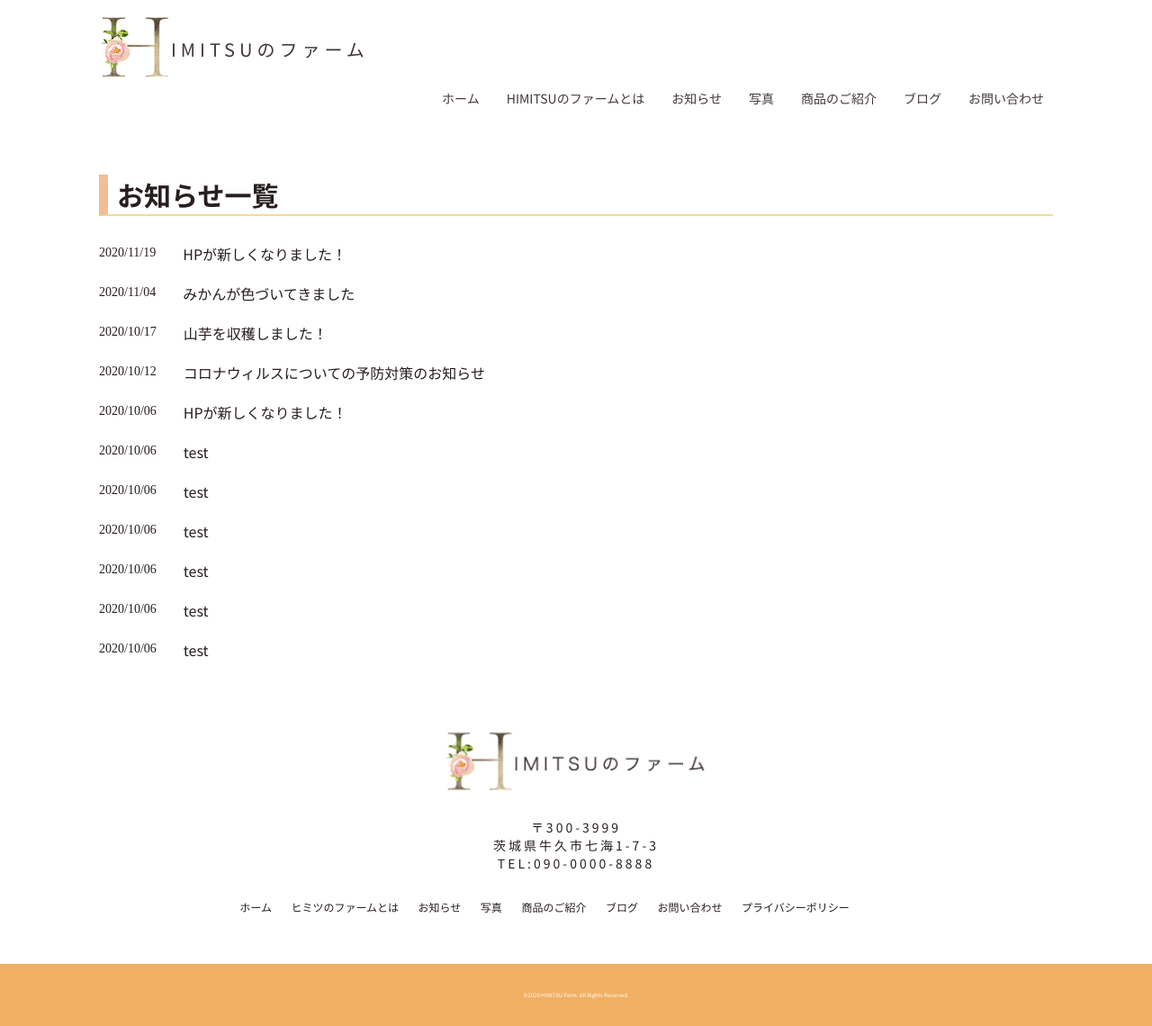
After one commit to kitami12/himitsu, a PHP site: page /notice.php in a window 1280 px wide. The commit adds this page. Shown: the whole page at 90% size. Run offline with PHP 8.4, Linux system fonts and the light colour scheme; some libraries are stand-ins or nearby versions.

Commit message:
お知らせ、写真ページを作成

```diff
--- a/footer.php
+++ b/footer.php
@@ -12,9 +12,9 @@
    <div class="footer-nav">
    <ul>
             <li><a href="index.php">ホーム</a></li>
-            <li><a href="index.php">ヒミツのファームとは</a></li>
-            <li><a href="index.php">お知らせ</a></li>
-            <li><a href="index.php">作っているもの</a></li>
+            <li><a href="himitsu.php">ヒミツのファームとは</a></li>
+            <li><a href="notice.php">お知らせ</a></li>
+            <li><a href="photo.php">写真</a></li>
             <li><a href="index.php">商品のご紹介</a></li>
             <li><a href="index.php">ブログ</a></li>
             <li><a href="index.php">お問い合わせ</a></li>
--- a/header.php
+++ b/header.php
@@ -19,8 +19,8 @@
             <ul>
                 <li><a href="index.php">ホーム</a></li>
                 <li><a href="himitsu.php">HIMITSUのファームとは</a></li>
-                <li><a href="index.php">お知らせ</a></li>
-                <li><a href="index.php">作っているもの</a></li>
+                <li><a href="notice.php">お知らせ</a></li>
+                <li><a href="photo.php">写真</a></li>
                 <li><a href="index.php">商品のご紹介</a></li>
                 <li><a href="index.php">ブログ</a></li>
                 <li><a href="index.php">お問い合わせ</a></li>
--- a/index.php
+++ b/index.php
@@ -58,7 +58,7 @@
 
     <div class="contents">
         <div class="content">
-            <a href="">
+            <a href="fruit.php">
                 <p>果 物</p>
                 <img src="img/content1.JPG" alt="みかんの画像">
             </a>
--- /dev/null
+++ b/notice.php
@@ -0,0 +1,40 @@
+<?php
+    require('header.php');
+?>
+
+<div class="news">
+<div id="news-top">
+    <h1>お知らせ一覧</h1>
+    <div class="main-news">
+        <dl>
+            <dt>2020/11/19</dt>
+            <dd><a href="">HPが新しくなりました！</a></dd>
+            <dt>2020/11/04</dt>
+            <dd><a href="">みかんが色づいてきました</a></dd>
+            <dt>2020/10/17</dt>
+            <dd><a href="">山芋を収穫しました！</a></dd>
+            <dt>2020/10/12</dt>
+            <dd><a href="">コロナウィルスについての予防対策のお知らせ</a></dd>
+            <dt>2020/10/06</dt>
+            <dd><a href="">HPが新しくなりました！</a></dd>
+            <dt>2020/10/06</dt>
+            <dd><a href="">test</a></dd>
+            <dt>2020/10/06</dt>
+            <dd><a href="">test</a></dd>
+            <dt>2020/10/06</dt>
+            <dd><a href="">test</a></dd>
+            <dt>2020/10/06</dt>
+            <dd><a href="">test</a></dd>
+            <dt>2020/10/06</dt>
+            <dd><a href="">test</a></dd>
+            <dt>2020/10/06</dt>
+            <dd><a href="">test</a></dd>
+
+        </dl>
+    </div>
+</div>
+
+</div>
+
+
+<?php require ('footer.php');?>
--- a/style.css
+++ b/style.css
@@ -280,8 +280,10 @@ small a{
     max-width: 1100px;
     margin: 3rem auto;
     padding: 0 2rem;
+
+}
+.h-about article {
     text-align: center;
-
 }
 .h-about article img {
     width: 45rem;
@@ -298,3 +300,21 @@ small a{
 .h-about article {
     margin: 5rem 0;
 }
+
+.news {
+    margin: 0 auto;
+    max-width: 1100px;
+}
+
+/* photo */
+.fruit-photo {
+    max-width: 1100px;
+    margin: 0 auto;
+}
+.fruit-photo article img {
+    width: 25rem;
+    height: 25rem;
+    object-fit: cover;
+    padding-right: 2rem;
+
+}
```
Also changed, not shown: fruit.php (added, +17 -0 lines), himitsu.php (+6 -4 lines), photo.php (added, +28 -0 lines).
